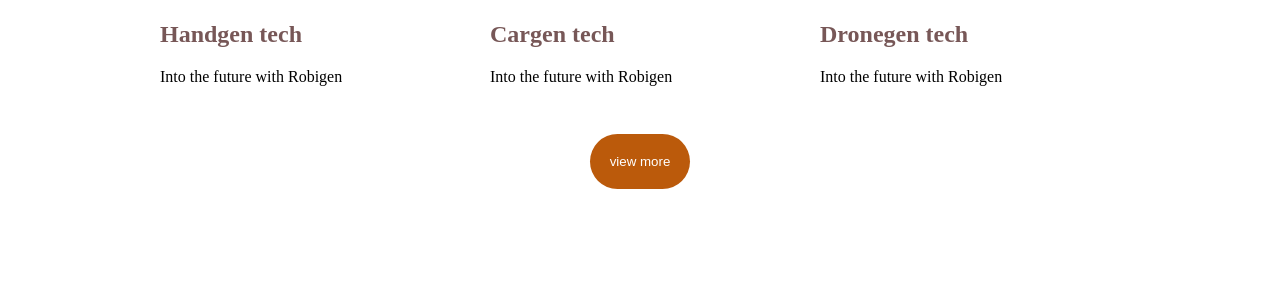
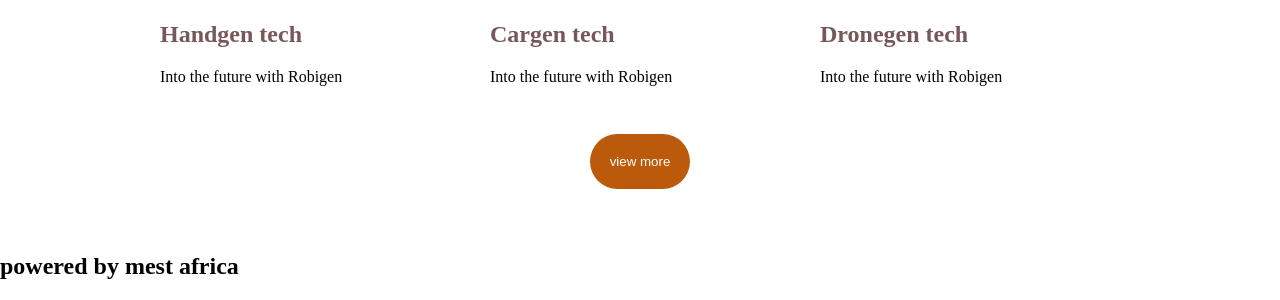
Before and after one commit to Abigail-Asante/Robotics, a plain HTML site: page index.html in a window 1280 px wide. Shown: the part 1937-2237 px from the top of the page. Before the commit the page ends 2190 px from the top, so only its background shows below. Drawn offline with Linux system fonts and the light colour scheme.

Commit message:
added text

```diff
--- a/index.html
+++ b/index.html
@@ -81,6 +81,9 @@
                     <button class="btnreadmore" id="btn-btn">view more</button>
                 </div>
             </section>
+            <section>
+                <h1>powered by mest africa</h1>
+            </section>
         </div>
     </div>
 
```
